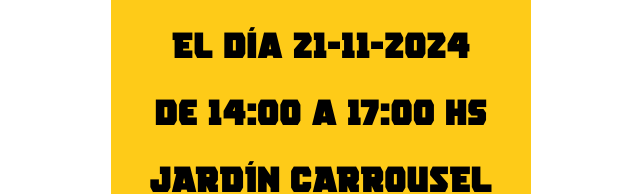
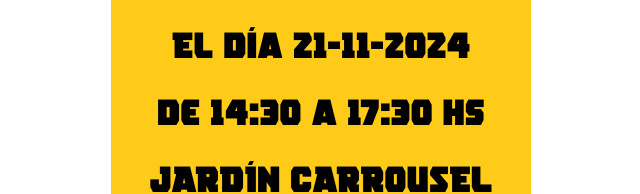
Before and after one commit to mcesus/cumple-Kasim, a plain HTML site: page index.html in a window 1280 px wide. Shown: the part 1172-1366 px from the top of the page, 319-959 px from the left. Drawn offline with Linux system fonts and the light colour scheme.

Commit message:
edita horario

```diff
--- a/index.html
+++ b/index.html
@@ -30,7 +30,7 @@
         <div class="detalles">
             <h2 class="edad">Te invito a mi cumple de 5 años</h2>
             <p class="fecha">El día 21-11-2024</p>
-            <p class="horario">de 14:00 a 17:00 hs</p>
+            <p class="horario">de 14:30 a 17:30 hs</p>
             <p class="salon">JARDÍN CARROUSEL  </p>
         </div>
 
```
